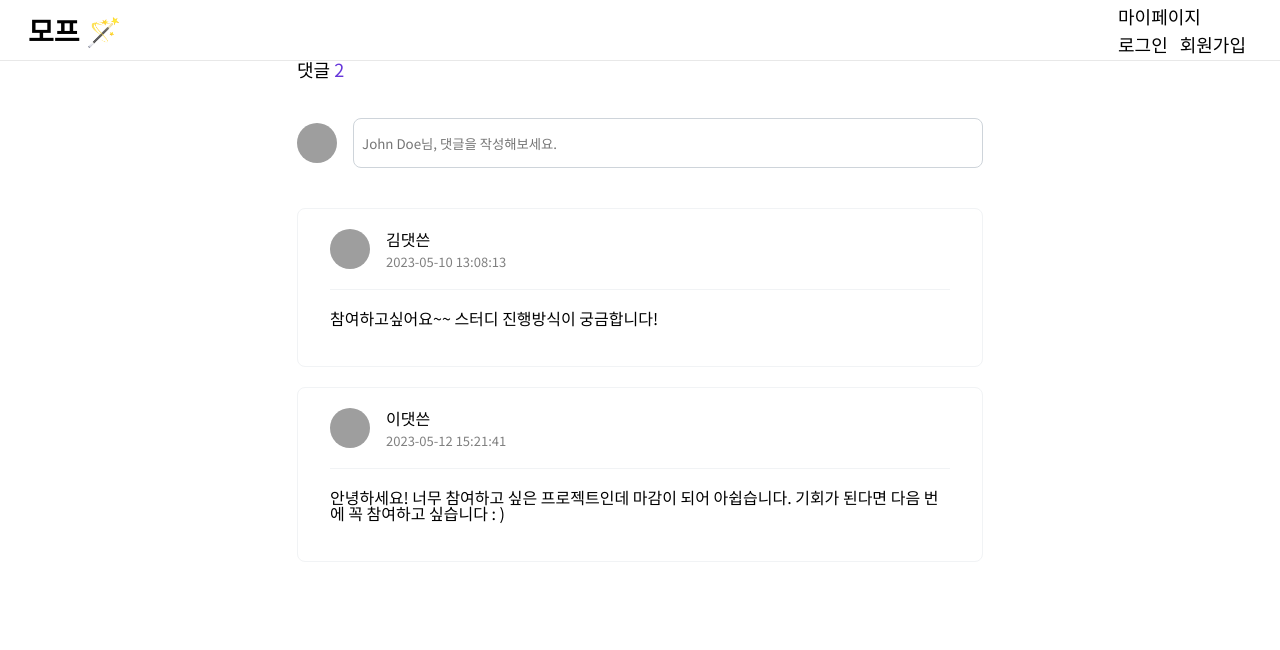
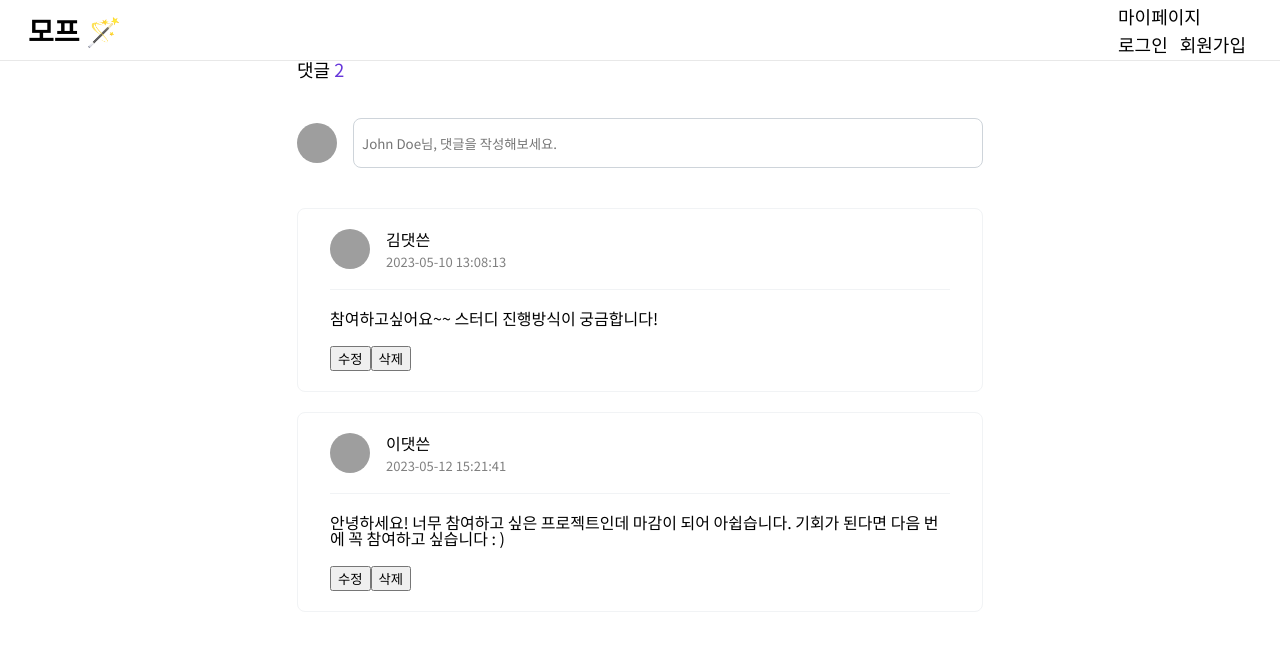
Before and after one commit to junhui324/MoGakPpo, a React (Create React App) app: page /project/comment in a window 1280 px wide. Shown: the top 650 px of the page. Built offline with nearby package versions, Linux system fonts and the light colour scheme; grey boxes are pictures that could not be loaded.

Commit message:
Feat: 댓글 수정 버튼 클릭 시 기존 댓글 내용을 초기 value값으로 설정

```diff
--- a/src/components/Comment/index.tsx
+++ b/src/components/Comment/index.tsx
@@ -5,27 +5,37 @@ import { useLocation, useNavigate } from 'react-router-dom';
 import { TypeComment } from '../../interfaces/Comment.interface';
 import { TypeUser } from '../../interfaces/User.interface';
 
-const userToken = '';
 export default function Comment() {
   const [comments, setComments] = useState<TypeComment[]>([]);
   const [user, setUser] = useState<TypeUser | null>(null);
   const [isLoggedIn, setIsLoggedIn] = useState(true);
   const [isInputClicked, setIsInputClicked] = useState(false);
-  const [isUpdated, setIsUpdated] = useState(false);
+  const [editingCommentId, setEditingCommentId] = useState<number | null>(null);
+  const [editInputValue, setEditInputValue] = useState<string | undefined>(undefined);
+  const [isListUpdated, setIsListUpdated] = useState(false);
   const [inputValue, setInputValue] = useState('');
   const location = useLocation();
   const navigate = useNavigate();
 
+  //댓글 수정 시 value의 초깃값을 기존 댓글 내용으로 설정함
+  useEffect(() => {
+    const comment = comments.find((comment) => comment.comment_id === editingCommentId);
+    setEditInputValue(comment?.comment_content);
+  }, [comments, editingCommentId]);
+
+  //댓글 리스트가 업데이트 될 때마다 코멘트 api get요청
   useEffect(() => {
     axios.get('http://localhost:3000/mock/project/comment.json').then((res) => {
       setComments(res.data);
     });
-  }, [isUpdated]);
+  }, [isListUpdated]);
+
+  //로그인 상태가 바뀔 때 마다 유저 정보 api get요청
   useEffect(() => {
     axios.get('http://localhost:3000/mock/user.json').then((res) => {
       setUser(res.data);
     });
-  }, []);
+  }, [isLoggedIn]);
 
   //로그인 한 유저일 경우 렌더링되는 인풋영역
   const loggedInUserInput = () => {
@@ -46,13 +56,12 @@ export default function Comment() {
   //로그인 한 유저가 인풋 클릭한 경우 에디터로 변경
   const loggedInUserInputClicked = () => {
     const handleSubmitButtonClick = async () => {
-      //todo-commenter id필요->userid와 대조하여 본인이 작성한 댓글 로직 처리
       try {
         const response = await axios.post('http://localhost:3000/mock/projects/1.json', {
           comment_content: inputValue,
         });
         if (response.status === 200) {
-          setIsUpdated(!isUpdated);
+          setIsListUpdated(!isListUpdated);
         }
       } catch (error) {
         console.log(error);
@@ -60,7 +69,11 @@ export default function Comment() {
     };
     return (
       <>
-        <input type="text" placeholder="2차구현-에디터로 변경하기" />
+        <textarea
+          placeholder="2차구현-에디터로 변경하기"
+          value={inputValue}
+          onChange={(event) => setInputValue(() => event.target.value)}
+        />
         <button type="submit" onClick={handleSubmitButtonClick}>
           등록
         </button>
@@ -102,16 +115,30 @@ export default function Comment() {
       <ul className={styles.commentList}>
         {comments.map((comment) => {
           //수정, 삭제버튼 이벤트 처리
-          const handleDeleteButtonClick = () => {
-            axios.delete(`http://localhost:3000/mock/projects/1/${comment.comment_id}.json`);
+          const isEditing = editingCommentId === comment.comment_id;
+          const handleDeleteButtonClick = async () => {
+            try {
+              const response = await axios.delete(
+                `http://localhost:3000/mock/projects/1/${comment.comment_id}.json`
+              );
+              if (response.status === 200) {
+                setIsListUpdated(!isListUpdated);
+              }
+            } catch (error) {
+              console.log(error);
+            }
           };
           const handleEditButtonClick = () => {
-            //todo - isEditClicked state생성, edit클릭시 input창보이게, 수정버튼->등록/삭제->취소
+            setEditingCommentId(comment.comment_id);
+          };
+          const handleEditSubmitButtonClick = () => {
             axios.patch('http://localhost:3000/mock/projects/1.json', {
               comment_id: comment.comment_id,
-              comment_content: comment.comment_content,
+              comment_content: editInputValue,
             });
+            setEditingCommentId(null);
           };
+
           return (
             <li key={comment.comment_id} className={styles.comment}>
               <div className={styles.header}>
@@ -121,14 +148,27 @@ export default function Comment() {
                   <p>{comment.comment_created_at}</p>
                 </div>
               </div>
-              <p className={styles.content}>{comment.comment_content}</p>
+              {isEditing ? (
+                <textarea
+                  value={editInputValue}
+                  onChange={(event) => setEditInputValue(() => event.target.value)}
+                />
+              ) : (
+                <p className={styles.content}>{comment.comment_content}</p>
+              )}
               {/* 로그인한 유저가 작성한 댓글인 경우 수정/삭제버튼 노출 */}
-              {comment.commenter_id === user?.user_id && (
-                <div>
-                  <button onClick={handleEditButtonClick}>수정</button>
-                  <button onClick={handleDeleteButtonClick}>삭제</button>
-                </div>
-              )}
+              {comment.commenter_id !== user?.user_id &&
+                (isEditing ? (
+                  <div>
+                    <button onClick={handleEditSubmitButtonClick}>등록</button>
+                    <button onClick={() => setEditingCommentId(null)}>취소</button>
+                  </div>
+                ) : (
+                  <div>
+                    <button onClick={handleEditButtonClick}>수정</button>
+                    <button onClick={handleDeleteButtonClick}>삭제</button>
+                  </div>
+                ))}
             </li>
           );
         })}
```
